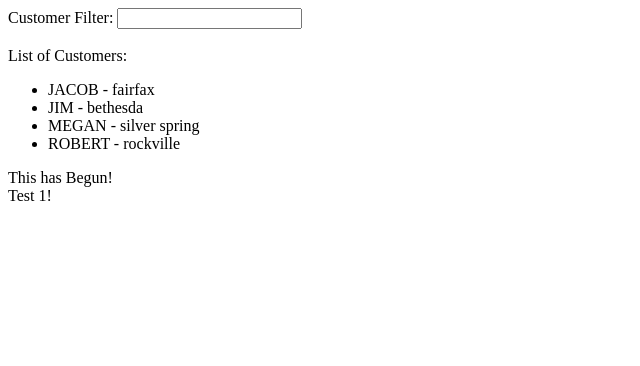
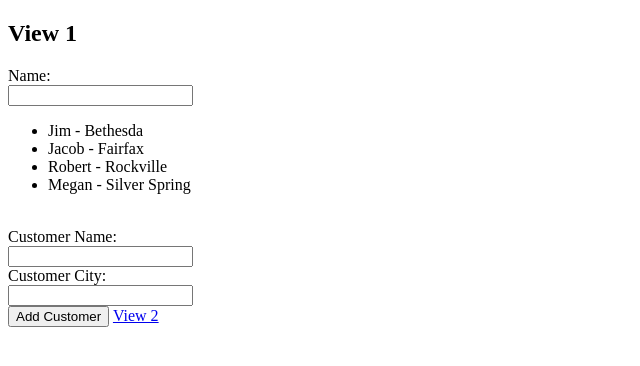
Before and after one commit to CyberSmoke/AngularJS, a plain HTML site: page MVC/CustomerModule.html at #/view1 in a window 1280 px wide. Shown: the whole page, without its empty margins (0-640 px from the left). Drawn offline with nearby package versions, Linux system fonts and the light colour scheme; some packages are replaced by stand-ins of ours.

Commit message:
Updating routes

```diff
--- a/MVC/CustomerModule.html
+++ b/MVC/CustomerModule.html
@@ -29,34 +29,23 @@
 			customerModule.config(function($routeProvider)
 			{
 				$routeProvider
-					.when('/',
+					.when('/view1',
 					{
 						controller: 'CustomerController',
-						templateUrl: 'test.html'
+						templateUrl: 'views/view1.html'
 					})
 
 					.when('/view2',
 					{
 						controller: 'CustomerController',
-						templateUrl: 'test.html'
+						templateUrl: 'views/view2.html'
 					})
-					.otherwise({redirectTo: '/'});
+					.otherwise({redirectTo: '/view1'});
 			});
 		</script>
 	</head>
 	<body>
 		<div ng-controller="CustomerController">
-			Customer Filter:
-			<input type="text" ng-model="filterName">
-
-			<br/><br/>
-			List of Customers:
-			<ul>
-				<li ng-repeat="customer in customers | filter:filterName | orderBy: 'name'">
-					{{ customer.name | uppercase }} - {{ customer.city | lowercase }}
-				</li>
-			</ul>
-			This has Begun!
 			<!-- Placeholder for views -->
 			<div ng-view></div>
 		</div>
--- a/MVC/test.html
+++ /dev/null
@@ -1,3 +0,0 @@
-<div>
-	Test 1!
-</div>
--- a/MVC/views/view1.html
+++ b/MVC/views/view1.html
@@ -13,12 +13,10 @@
 	</ul>
 
 	<br/>
-	Customer Name:
-	<br/>
-	Customer City:
-	<br/>
+	Customer Name:<br/>
 	<input type="text" ng-model="newCustomer.name"/>
 	<br/>
+	Customer City:<br/>
 	<input type="text" ng-model="newCustomer.city"/>
 	<br/>
 	<button ng-click="addCustomer()">Add Customer</button>
```
Also changed, not shown: MVC/views/test1.html (deleted, +0 -3 lines).
